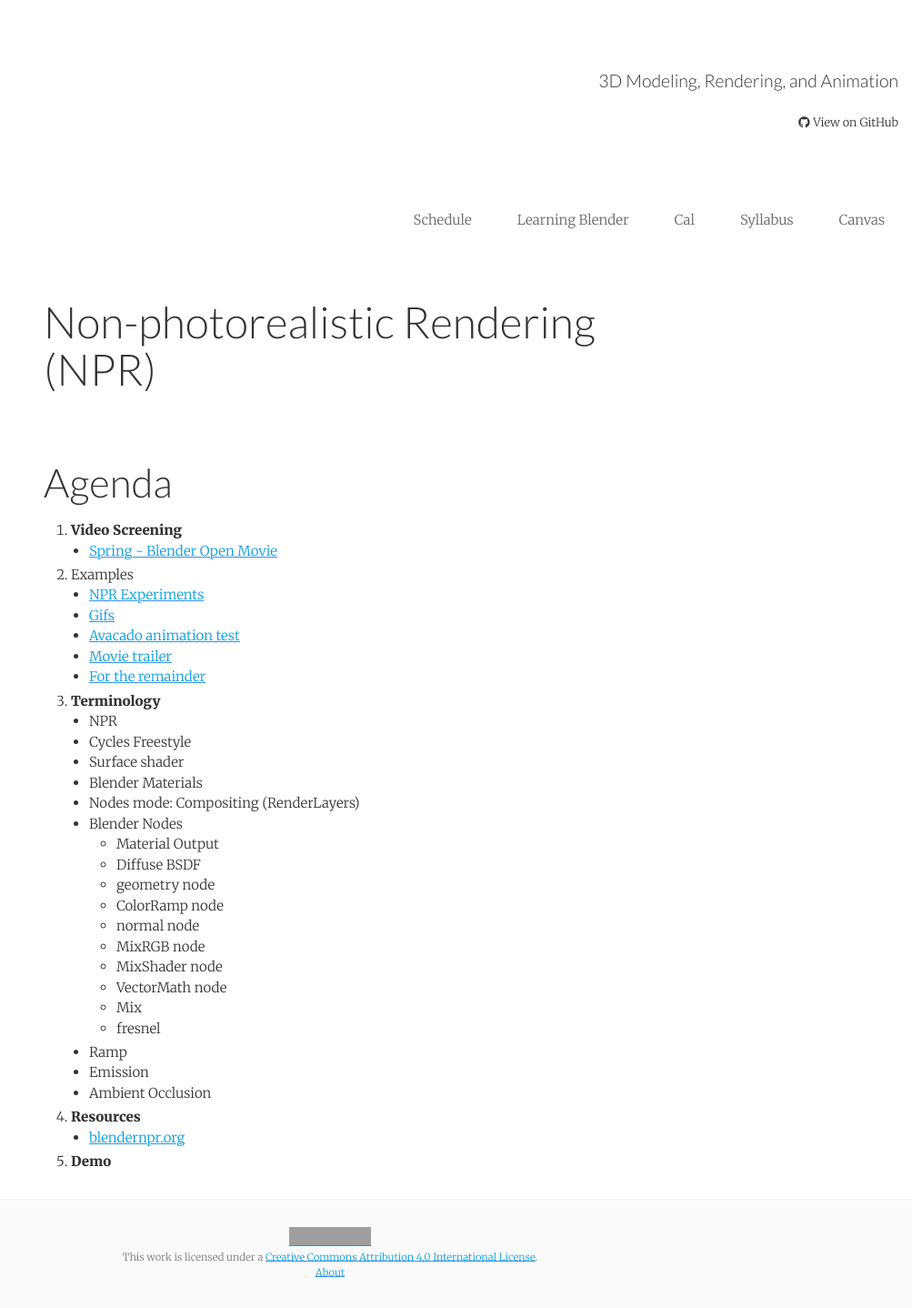
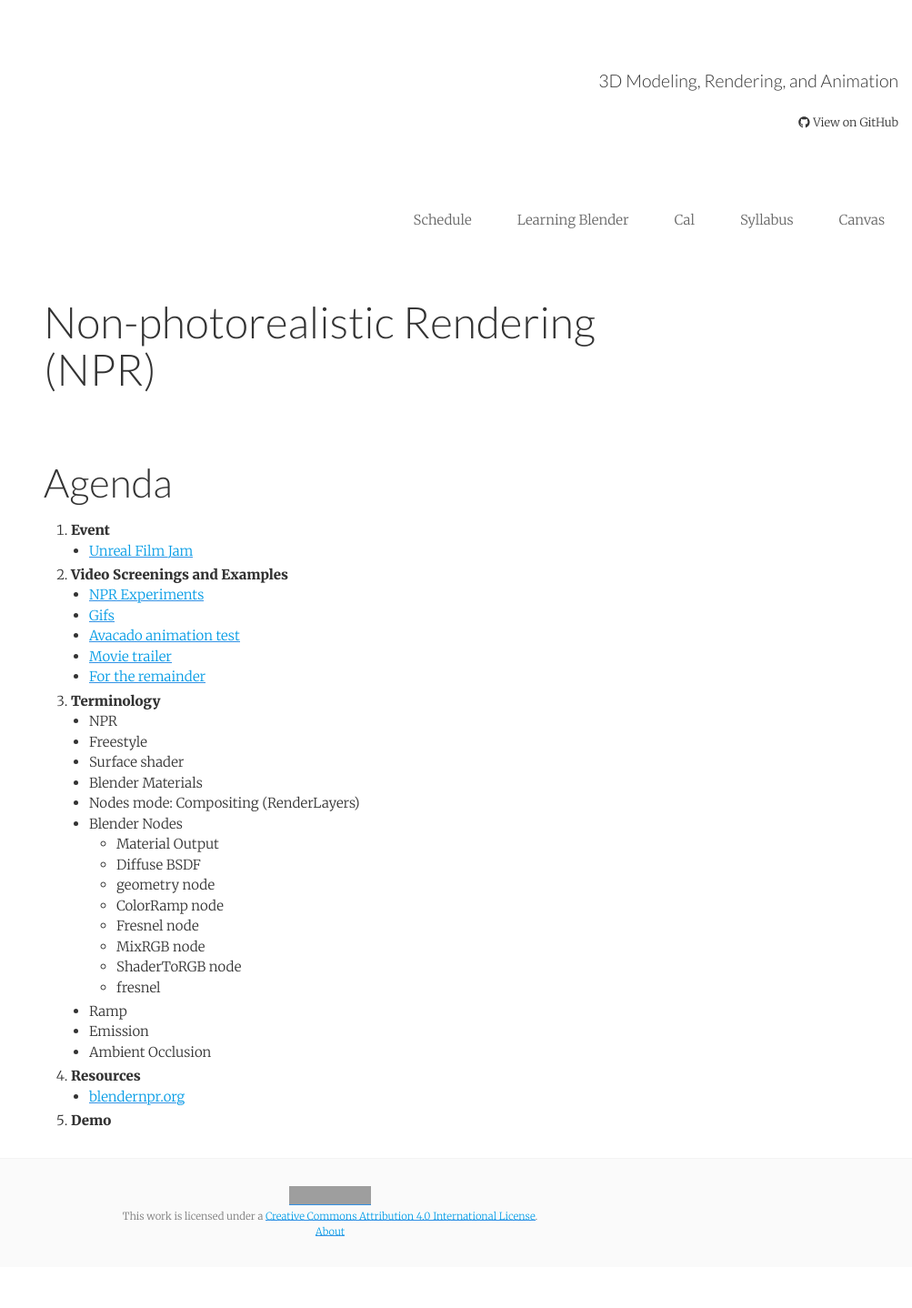
Before and after one commit to michael-collins/3d-modeling-rendering-animation-fa19--oer, a Jekyll site: the page built from _agendas/npr-agenda/npr-agenda.md, in a window 1280 px wide. Shown: the whole page at 91% size, without its empty margins (277-1280 px from the left). Built offline with Jekyll 4.4.1, drawn with Linux system fonts in a browser that asks for light colours; nearby versions of some CDN libraries; after the commit the page ends 1393 px from its top, so only the background shows below that; grey boxes are pictures that could not be loaded.

Commit message:
Update npr-agenda.md

```diff
--- a/_agendas/npr-agenda/npr-agenda.md
+++ b/_agendas/npr-agenda/npr-agenda.md
@@ -8,9 +8,9 @@ excerpt: Techniques for NPR rendering.
 
 ### Agenda
 
-1. **Video Screening**
-   - [Spring - Blender Open Movie](https://www.youtube.com/watch?v=WhWc3b3KhnY)
-2. Examples
+1. **Event**
+   - [Unreal Film Jam](https://www.unrealengine.com/en-US/events/unreal-film-jam)
+2. **Video Screenings and Examples**
    - [NPR Experiments](https://cgsociety.org/c/featured/yjge/npr-expreiments)
    - [Gifs](http://syntheticimagination.tumblr.com/post/181589274195/summer-daze-my-first-and-ironically-last-post)
    - [Avacado animation test](https://vimeo.com/78060303)
@@ -18,7 +18,7 @@ excerpt: Techniques for NPR rendering.
    - [For the remainder](https://vimeo.com/36818561)
 2. **Terminology**
    - NPR
-   - Cycles Freestyle
+   - Freestyle
    - Surface shader
    - Blender Materials
    - Nodes mode: Compositing (RenderLayers)
@@ -27,11 +27,9 @@ excerpt: Techniques for NPR rendering.
       - Diffuse BSDF
       - geometry node
       - ColorRamp node
-      - normal node
+      - Fresnel node
       - MixRGB node
-      - MixShader node
-      - VectorMath node
-      - Mix
+      - ShaderToRGB node
       - fresnel
    - Ramp
    - Emission
```
